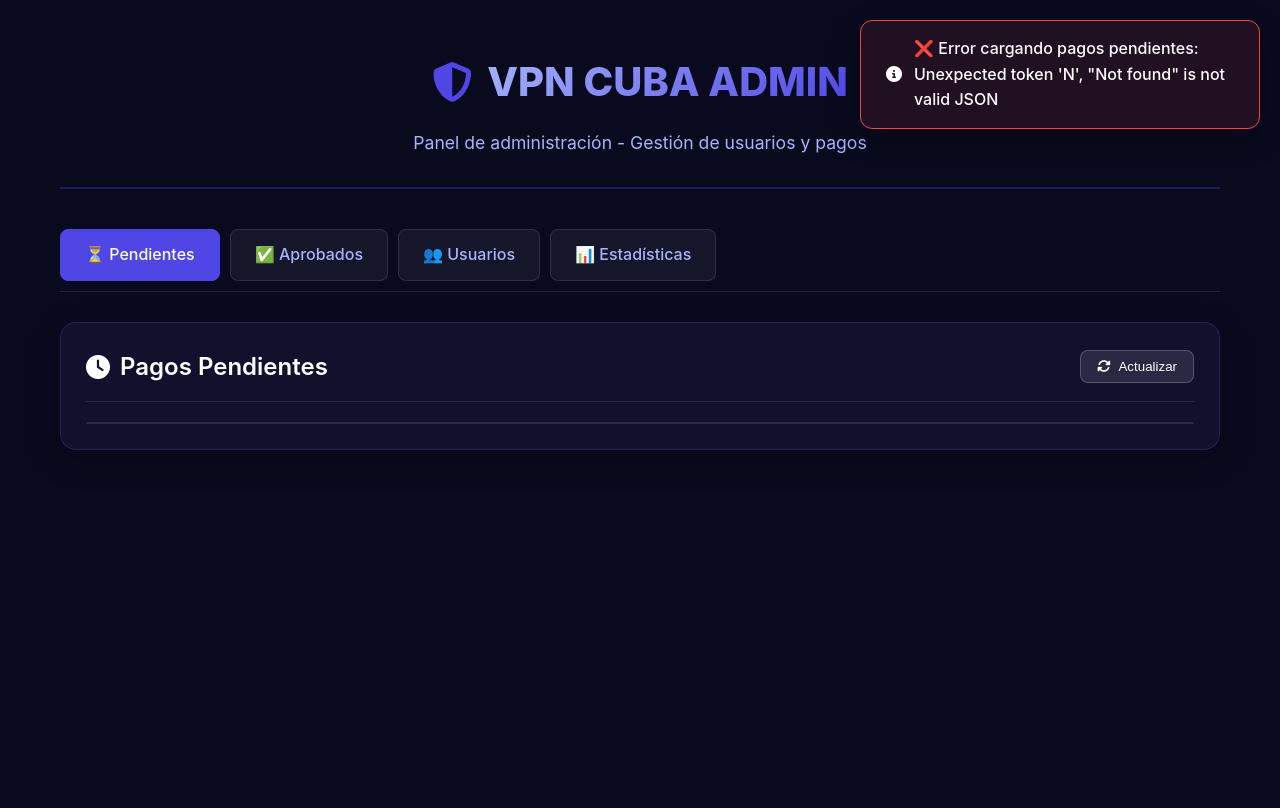
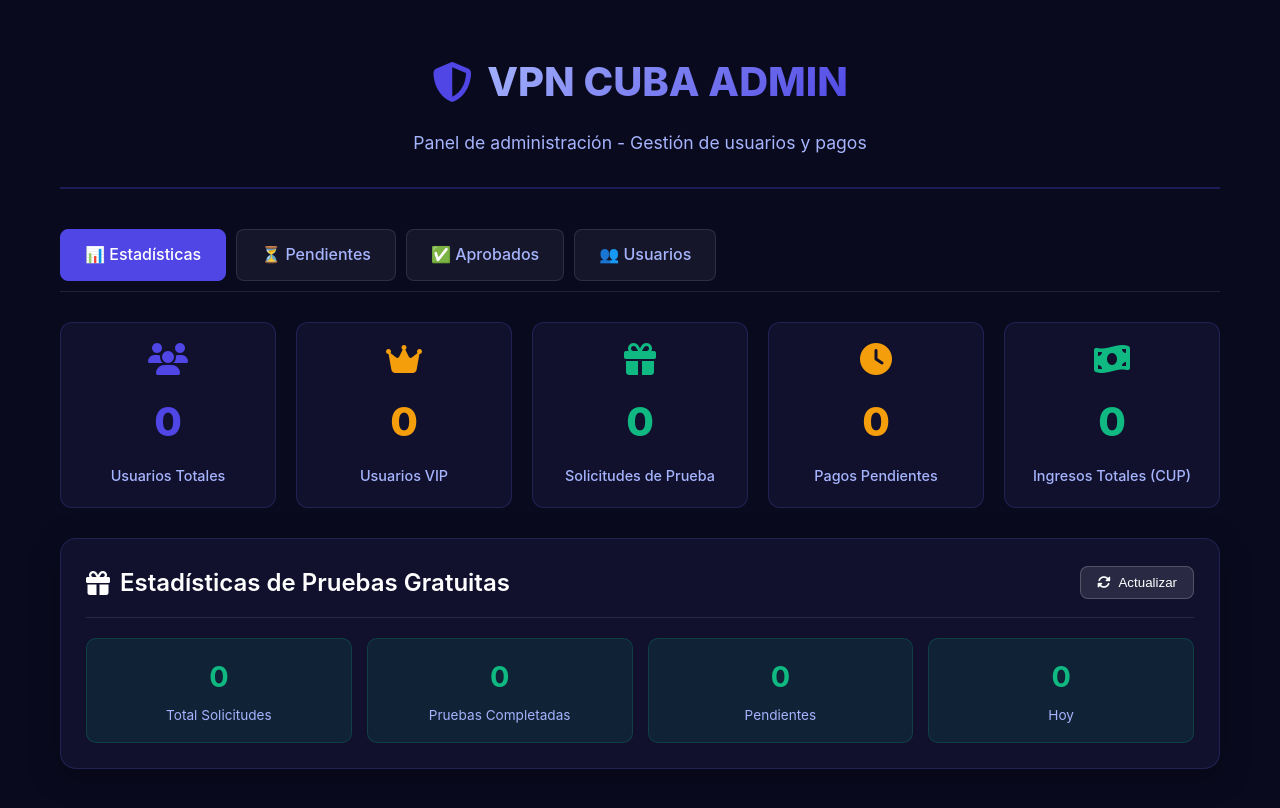
Before and after one commit to CromwellTrading/VPN-Bryan, a website: page public/admin.html in a window 1280 px wide. Both pictures are taken after a click on the button "Actualizar". Drawn offline with Linux system fonts and the light colour scheme; no server answers; a script that the page names is missing.

Commit message:
Update admin.html

```diff
--- a/public/admin.html
+++ b/public/admin.html
@@ -21,6 +21,7 @@
             --success: #10b981;
             --warning: #f59e0b;
             --error: #ef4444;
+            --trial: #10b981;
             --shadow: 0 8px 32px rgba(0, 0, 0, 0.3);
         }
 
@@ -157,6 +158,61 @@
             background: rgba(255, 255, 255, 0.15);
         }
 
+        /* ESTADÍSTICAS */
+        .stats-grid {
+            display: grid;
+            grid-template-columns: repeat(auto-fit, minmax(200px, 1fr));
+            gap: 20px;
+            margin-bottom: 30px;
+        }
+
+        .stat-card {
+            background: var(--card-bg);
+            border-radius: 12px;
+            padding: 20px;
+            text-align: center;
+            border: 1px solid var(--border);
+            transition: all 0.3s ease;
+        }
+
+        .stat-card:hover {
+            transform: translateY(-5px);
+            box-shadow: 0 10px 25px rgba(0, 0, 0, 0.3);
+        }
+
+        .stat-value {
+            font-size: 2.5rem;
+            font-weight: 800;
+            margin-bottom: 10px;
+        }
+
+        .stat-label {
+            color: var(--text-secondary);
+            font-size: 0.9rem;
+            font-weight: 500;
+        }
+
+        .stat-icon {
+            font-size: 2rem;
+            margin-bottom: 15px;
+            color: var(--accent);
+        }
+
+        .stat-card.users .stat-value { color: var(--accent); }
+        .stat-card.users .stat-icon { color: var(--accent); }
+
+        .stat-card.vip .stat-value { color: var(--warning); }
+        .stat-card.vip .stat-icon { color: var(--warning); }
+
+        .stat-card.trial .stat-value { color: var(--trial); }
+        .stat-card.trial .stat-icon { color: var(--trial); }
+
+        .stat-card.revenue .stat-value { color: var(--success); }
+        .stat-card.revenue .stat-icon { color: var(--success); }
+
+        .stat-card.pending .stat-value { color: var(--warning); }
+        .stat-card.pending .stat-icon { color: var(--warning); }
+
         /* TABLAS */
         .table-container {
             overflow-x: auto;
@@ -222,6 +278,12 @@
             background: rgba(251, 191, 36, 0.2);
             color: #fbbf24;
             border: 1px solid rgba(251, 191, 36, 0.3);
+        }
+
+        .badge.trial {
+            background: rgba(16, 185, 129, 0.2);
+            color: #10b981;
+            border: 1px solid rgba(16, 185, 129, 0.3);
         }
 
         .badge.non-vip {
@@ -389,34 +451,6 @@
             background: var(--accent-light);
         }
 
-        /* ESTADÍSTICAS */
-        .stats-grid {
-            display: grid;
-            grid-template-columns: repeat(auto-fit, minmax(200px, 1fr));
-            gap: 20px;
-            margin-bottom: 30px;
-        }
-
-        .stat-card {
-            background: var(--card-bg);
-            border-radius: 12px;
-            padding: 20px;
-            text-align: center;
-            border: 1px solid var(--border);
-        }
-
-        .stat-value {
-            font-size: 2.5rem;
-            font-weight: 800;
-            color: var(--accent);
-            margin-bottom: 10px;
-        }
-
-        .stat-label {
-            color: var(--text-secondary);
-            font-size: 0.9rem;
-        }
-
         /* LOADING */
         .loading {
             text-align: center;
@@ -518,6 +552,38 @@
             border-color: var(--warning);
             background: rgba(245, 158, 11, 0.1);
         }
+
+        /* SECCIÓN DE PRUEBAS */
+        .trial-stats {
+            margin-bottom: 30px;
+        }
+
+        .trial-stats-grid {
+            display: grid;
+            grid-template-columns: repeat(auto-fit, minmax(150px, 1fr));
+            gap: 15px;
+            margin-top: 15px;
+        }
+
+        .trial-stat {
+            background: rgba(16, 185, 129, 0.1);
+            border: 1px solid rgba(16, 185, 129, 0.2);
+            border-radius: 10px;
+            padding: 15px;
+            text-align: center;
+        }
+
+        .trial-stat-value {
+            font-size: 1.8rem;
+            font-weight: 700;
+            color: var(--trial);
+            margin-bottom: 5px;
+        }
+
+        .trial-stat-label {
+            font-size: 0.85rem;
+            color: var(--text-secondary);
+        }
     </style>
 </head>
 <body>
@@ -533,36 +599,85 @@
 
         <!-- TABS -->
         <div class="tabs">
-            <div class="tab active" data-tab="pending">⏳ Pendientes</div>
+            <div class="tab active" data-tab="stats">📊 Estadísticas</div>
+            <div class="tab" data-tab="pending">⏳ Pendientes</div>
             <div class="tab" data-tab="approved">✅ Aprobados</div>
             <div class="tab" data-tab="users">👥 Usuarios</div>
-            <div class="tab" data-tab="stats">📊 Estadísticas</div>
         </div>
 
         <!-- ESTADÍSTICAS -->
-        <div id="statsContent" class="tab-content" style="display: none;">
+        <div id="statsContent" class="tab-content">
             <div class="stats-grid">
-                <div class="stat-card">
+                <div class="stat-card users">
+                    <i class="fas fa-users stat-icon"></i>
                     <div class="stat-value" id="totalUsers">0</div>
                     <div class="stat-label">Usuarios Totales</div>
                 </div>
-                <div class="stat-card">
+
+                <div class="stat-card vip">
+                    <i class="fas fa-crown stat-icon"></i>
                     <div class="stat-value" id="vipUsers">0</div>
                     <div class="stat-label">Usuarios VIP</div>
                 </div>
-                <div class="stat-card">
+
+                <div class="stat-card trial">
+                    <i class="fas fa-gift stat-icon"></i>
+                    <div class="stat-value" id="trialRequests">0</div>
+                    <div class="stat-label">Solicitudes de Prueba</div>
+                </div>
+
+                <div class="stat-card pending">
+                    <i class="fas fa-clock stat-icon"></i>
                     <div class="stat-value" id="pendingPaymentsCount">0</div>
                     <div class="stat-label">Pagos Pendientes</div>
                 </div>
-                <div class="stat-card">
+
+                <div class="stat-card revenue">
+                    <i class="fas fa-money-bill-wave stat-icon"></i>
                     <div class="stat-value" id="totalRevenue">0</div>
                     <div class="stat-label">Ingresos Totales (CUP)</div>
+                </div>
+            </div>
+
+            <!-- ESTADÍSTICAS DE PRUEBAS -->
+            <div class="card trial-stats">
+                <div class="card-header">
+                    <h2 class="card-title">
+                        <i class="fas fa-gift"></i>
+                        Estadísticas de Pruebas Gratuitas
+                    </h2>
+                    <button class="refresh-btn" onclick="loadTrialStats()">
+                        <i class="fas fa-sync-alt"></i>
+                        Actualizar
+                    </button>
+                </div>
+
+                <div class="trial-stats-grid">
+                    <div class="trial-stat">
+                        <div class="trial-stat-value" id="totalTrialRequests">0</div>
+                        <div class="trial-stat-label">Total Solicitudes</div>
+                    </div>
+
+                    <div class="trial-stat">
+                        <div class="trial-stat-value" id="completedTrials">0</div>
+                        <div class="trial-stat-label">Pruebas Completadas</div>
+                    </div>
+
+                    <div class="trial-stat">
+                        <div class="trial-stat-value" id="pendingTrials">0</div>
+                        <div class="trial-stat-label">Pendientes</div>
+                    </div>
+
+                    <div class="trial-stat">
+                        <div class="trial-stat-value" id="todayTrialRequests">0</div>
+                        <div class="trial-stat-label">Hoy</div>
+                    </div>
                 </div>
             </div>
         </div>
 
         <!-- PAGOS PENDIENTES -->
-        <div id="pendingContent" class="tab-content">
+        <div id="pendingContent" class="tab-content" style="display: none;">
             <div class="card">
                 <div class="card-header">
                     <h2 class="card-title">
@@ -678,7 +793,7 @@
                                 <th>Nombre</th>
                                 <th>Usuario</th>
                                 <th>VIP</th>
-                                <th>Plan</th>
+                                <th>Prueba</th>
                                 <th>Registro</th>
                                 <th>Acciones</th>
                             </tr>
@@ -762,7 +877,7 @@
     <script>
         // Variables globales
         let currentPaymentId = null;
-        let currentTab = 'pending';
+        let currentTab = 'stats';
         let currentUserId = null;
         let isAdminUser = false;
 
@@ -809,14 +924,14 @@
                 currentUserId = userId;
                 console.log('✅ Usuario es administrador');
                 loadStats();
-                loadPendingPayments();
+                loadTrialStats();
             } catch (error) {
                 console.error('❌ Error verificando admin:', error);
                 showNotification('❌ Error verificando permisos', 'error');
             }
         }
 
-        // Cargar estadísticas
+        // Cargar estadísticas generales
         async function loadStats() {
             try {
                 console.log('📊 Cargando estadísticas...');
@@ -825,12 +940,31 @@
 
                 console.log('📈 Estadísticas recibidas:', stats);
 
-                document.getElementById('totalUsers').textContent = stats.totalUsers || 0;
-                document.getElementById('vipUsers').textContent = stats.vipUsers || 0;
-                document.getElementById('pendingPaymentsCount').textContent = stats.pendingPayments || 0;
-                document.getElementById('totalRevenue').textContent = stats.totalRevenue || 0;
+                document.getElementById('totalUsers').textContent = stats.users?.total || 0;
+                document.getElementById('vipUsers').textContent = stats.users?.vip || 0;
+                document.getElementById('trialRequests').textContent = stats.users?.trial_requests || 0;
+                document.getElementById('pendingPaymentsCount').textContent = stats.payments?.pending || 0;
+                document.getElementById('totalRevenue').textContent = stats.revenue?.total || 0;
             } catch (error) {
                 console.error('❌ Error cargando estadísticas:', error);
+            }
+        }
+
+        // Cargar estadísticas de pruebas
+        async function loadTrialStats() {
+            try {
+                console.log('🎯 Cargando estadísticas de pruebas...');
+                const response = await fetch('/api/trial-stats');
+                const stats = await response.json();
+
+                console.log('📈 Estadísticas de prueba recibidas:', stats);
+
+                document.getElementById('totalTrialRequests').textContent = stats.total_requests || 0;
+                document.getElementById('completedTrials').textContent = stats.completed || 0;
+                document.getElementById('pendingTrials').textContent = stats.pending || 0;
+                document.getElementById('todayTrialRequests').textContent = stats.today_requests || 0;
+            } catch (error) {
+                console.error('❌ Error cargando estadísticas de prueba:', error);
             }
         }
 
@@ -976,6 +1110,12 @@
                 tableBody.innerHTML = '';
 
                 users.forEach(user => {
+                    const trialBadge = user.trial_requested ?
+                        (user.trial_received ?
+                            '<span class="badge trial">Prueba Enviada</span>' :
+                            '<span class="badge pending">Prueba Pendiente</span>') :
+                        '';
+
                     const row = document.createElement('tr');
                     row.innerHTML = `
                         <td>${user.telegram_id || 'N/A'}</td>
@@ -988,7 +1128,7 @@
                                 '<span class="badge non-vip">No VIP</span>'
                             }
                         </td>
-                        <td>${user.plan ? getPlanName(user.plan) : 'N/A'}</td>
+                        <td>${trialBadge}</td>
                         <td>${user.created_at ? new Date(user.created_at).toLocaleDateString('es-ES') : 'N/A'}</td>
                         <td>
                             <button class="action-btn message" onclick="sendMessageToUser('${user.telegram_id}')">
@@ -1301,6 +1441,7 @@
                     break;
                 case 'stats':
                     loadStats();
+                    loadTrialStats();
                     break;
             }
         }
```
